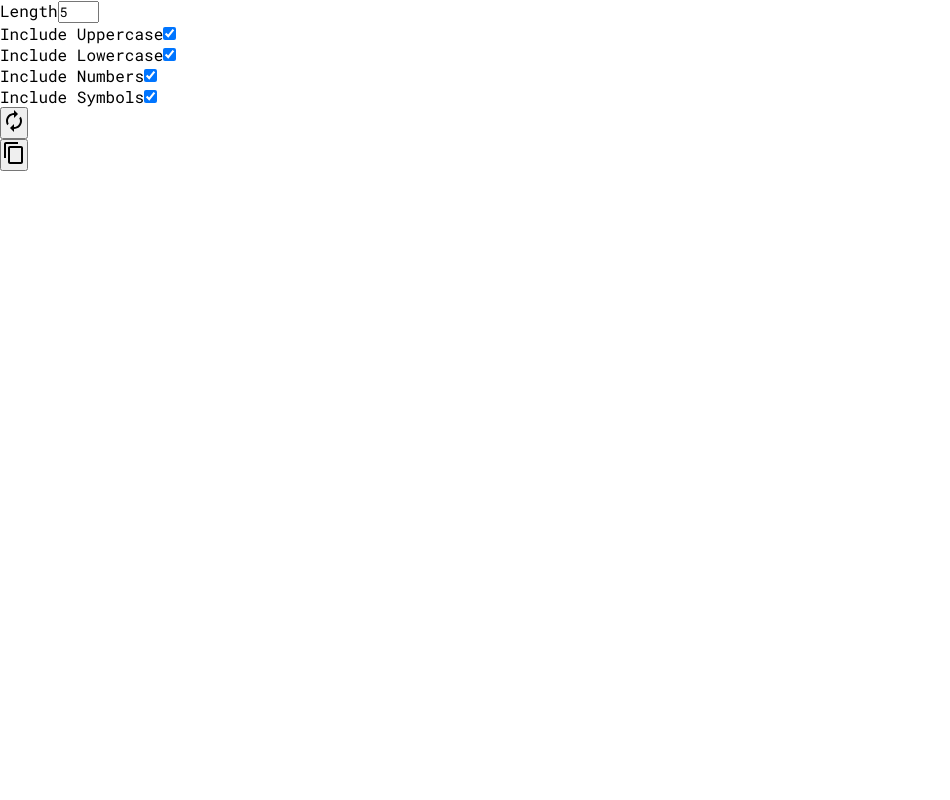
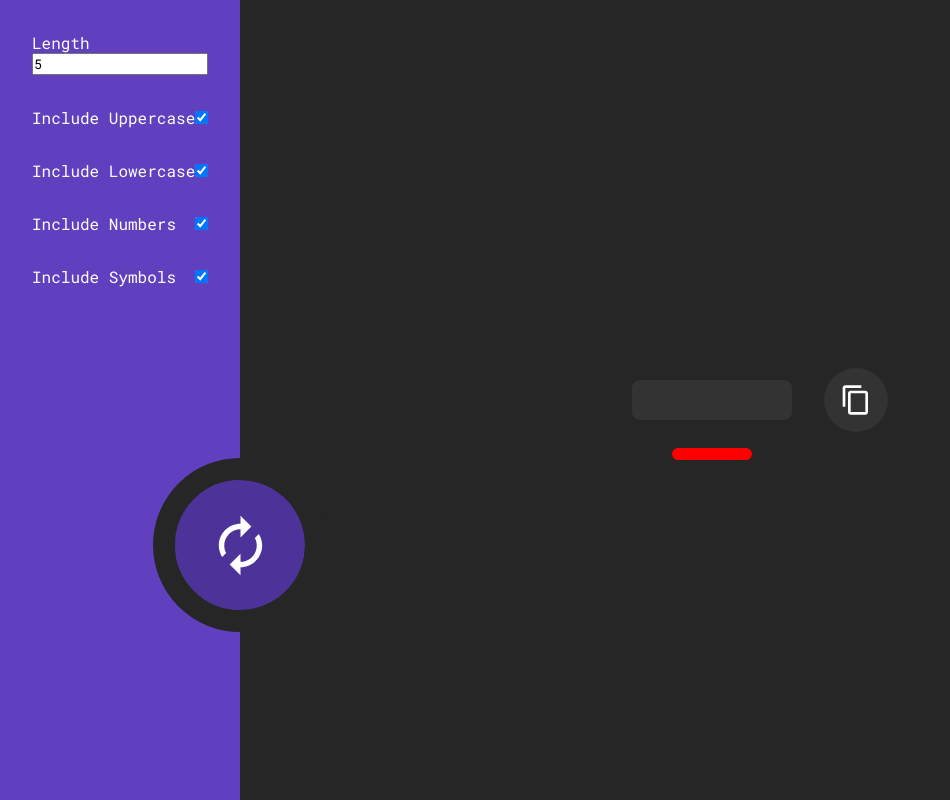
Before and after one commit to liquidwater0/password-generator, a React (Vite) app: page / in a window 1280 px wide. Shown: the whole page, without its empty margins (0-950 px from the left). Built offline with nearby package versions, Linux system fonts and the light colour scheme.

Commit message:
do most styling

```diff
--- a/src/App.tsx
+++ b/src/App.tsx
@@ -7,7 +7,7 @@ function App() {
 	const { password, passwordLength, includeUppercase, includeLowercase, includeNumbers, includeSymbols } = state;
 
 	return (
-		<div className="App">
+		<>
 			<aside className="side-bar">
 				<form onSubmit={event => event.preventDefault()}>
 					<ul>
@@ -92,7 +92,7 @@ function App() {
 					<ContentCopy/>
 				</button>
 			</div>
-		</div>
+		</>
 	)
 }
 
--- a/src/scss/App.scss
+++ b/src/scss/App.scss
@@ -8,10 +8,141 @@
 }
 
 :root {
-    --primary-color-3: hsl(255, 50%, 50%);
-    --primary-color-1: hsl(255, 50%, 40%);
-    --primary-color-2: hsl(255, 50%, 30%);
+    --primary-color-1: hsl(255, 50%, 50%);
+    --primary-color-2: hsl(255, 50%, 40%);
+    --primary-color-3: hsl(255, 50%, 30%);
 
     --theme-1: hsl(0, 0%, 15%);
     --theme-2: hsl(0, 0%, 20%);
+    --theme-3: hsl(0, 0%, 25%);
+
+    --theme-text: white;
 }
+
+html, body, #root {
+    height: 100%;
+}
+
+#root {
+    display: grid;
+    grid-template-columns: max-content 1fr;
+}
+
+body {
+    background-color: var(--theme-1);
+    color: var(--theme-text);
+}
+
+button {
+    outline: none;
+    border: none;
+    cursor: pointer;
+}
+
+.side-bar {
+    position: relative;
+    background-color: var(--primary-color-1);
+    padding: 2rem;
+
+    ul {
+        display: flex;
+        flex-direction: column;
+        gap: 2rem;
+        list-style: none;
+    }
+
+    .form-input-item {
+        display: flex;
+        flex-direction: column;
+    }
+
+    .form-checkbox-item {
+        display: flex;
+        justify-content: space-between;
+        align-items: center;
+    }
+
+    .generate-button {
+        position: absolute;
+        display: flex;
+        justify-content: center;
+        align-items: center;
+        font-size: 65px;
+        width: 2em;
+        height: 2em;
+        border-radius: 100%;
+        outline: 0.35em solid var(--theme-1);
+        background-color: var(--primary-color-2);
+        color: var(--theme-text);
+        top: 60%;
+        left: 100%;
+        transform: translateX(-50%);
+        transition: background-color 250ms;
+
+        svg {
+            font-size: 1em;
+        }
+
+        &:hover {
+            background-color: var(--primary-color-3);
+        }
+    }
+}
+
+.main {
+    display: flex;
+    justify-content: center;
+    align-items: center;
+
+    .password-container {
+        position: relative;
+        display: flex;
+        flex-direction: column;
+        justify-content: center;
+        align-items: center;
+
+        .password {
+            background-color: var(--theme-2);
+            padding: 1em;
+            min-width: 10rem;
+            text-align: center;
+            font-size: 1.25rem;
+            font-weight: bold;
+            border-radius: 0.5rem;
+        }
+
+        .strength-meter {
+            --strength-color: red;
+
+            position: absolute;
+            background-color: var(--strength-color);
+            width: 5rem;
+            height: 0.75rem;
+            border-radius: 1000px;
+            bottom: -2.5rem;
+        }
+    }
+
+    .copy-button {
+        display: flex;
+        justify-content: center;
+        align-items: center;
+        background-color: var(--theme-2);
+        color: var(--theme-text);
+        font-size: 2rem;
+        width: 1em;
+        height: 1em;
+        border-radius: 100%;
+        padding: 1em;
+        transition: background-color 250ms;
+        margin-left: 2rem;
+
+        svg {
+            font-size: 1em;
+        }
+
+        &:hover {
+            background-color: var(--theme-3);
+        }
+    }
+}
```
